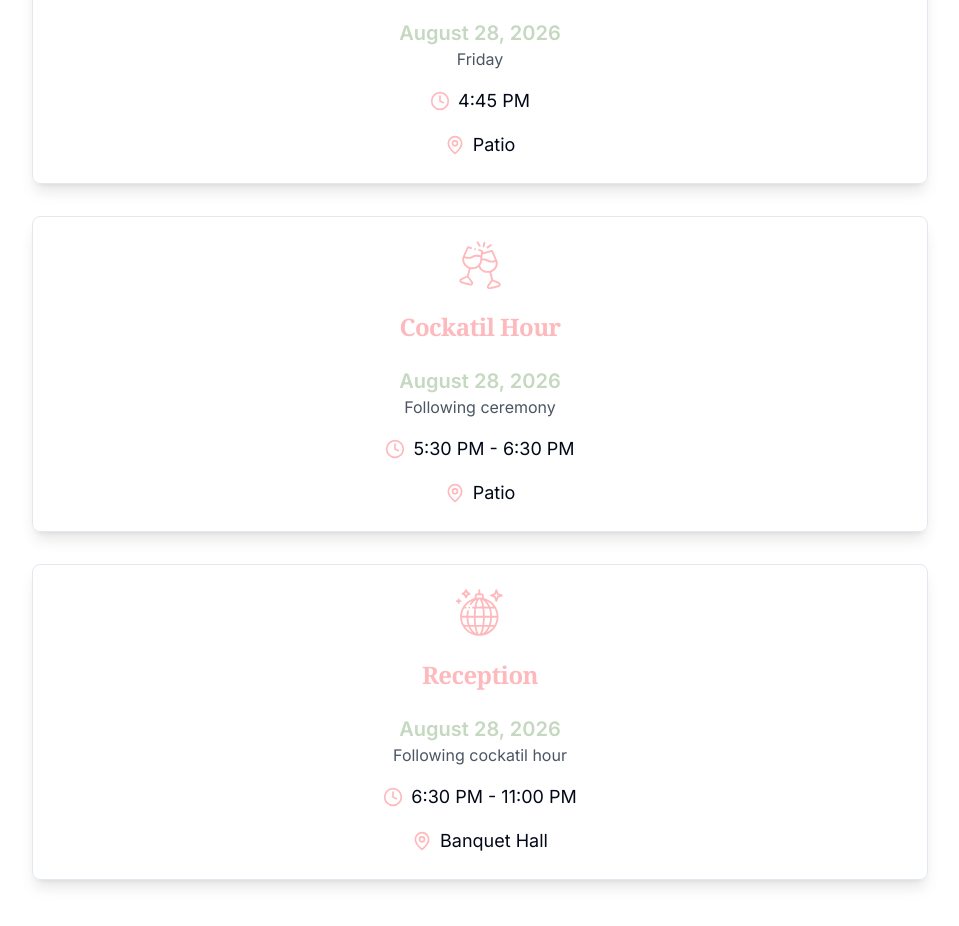
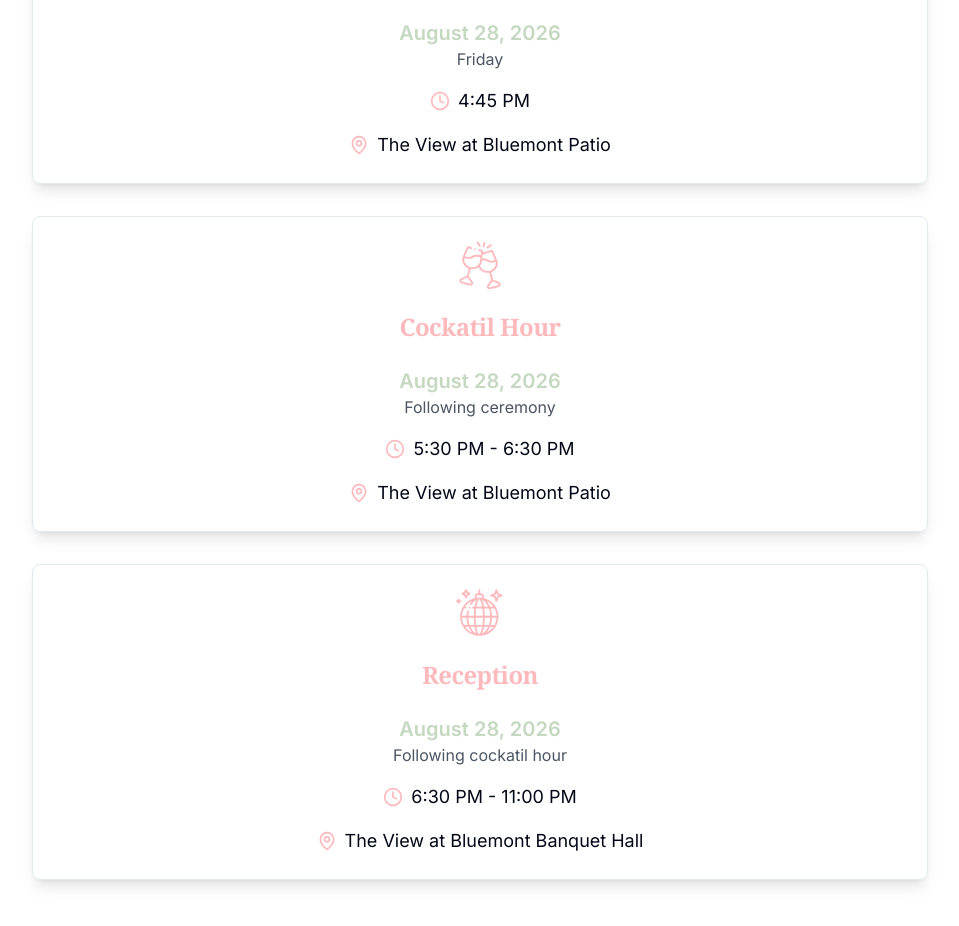
Before and after one commit to alexthoden/wedding-website, a React (Vite) app: page /details in a window 1280 px wide. Shown: the part 820-1746 px from the top of the page, without its empty margins (160-1119 px from the left). Built offline with nearby package versions, Linux system fonts and the light colour scheme.

Commit message:
update http

```diff
--- a/src/integrations/supabase/client.ts
+++ b/src/integrations/supabase/client.ts
@@ -2,8 +2,8 @@
 import { createClient } from '@supabase/supabase-js';
 import type { Database } from './types';
 
-const SUPABASE_URL = "https://cwkzwixvfydyimucgrjh.supabase.co";
-const SUPABASE_PUBLISHABLE_KEY = "eyJhbGciOiJIUzI1NiIsInR5cCI6IkpXVCJ9.eyJpc3MiOiJzdXBhYmFzZSIsInJlZiI6ImN3a3p3aXh2ZnlkeWltdWNncmpoIiwicm9sZSI6ImFub24iLCJpYXQiOjE3NTEyODkzMDMsImV4cCI6MjA2Njg2NTMwM30.jU5i3-jl7kAv4vuo6QWin-YjRshcvh6duc0eFmoKPQk";
+const SUPABASE_URL = "https://tireiqhsgftbsgwnauob.supabase.co";
+const SUPABASE_PUBLISHABLE_KEY = "sb_publishable_jObEJz7jhaVVk65d8PyqRQ_cMA520gG";
 
 // Import the supabase client like this:
 // import { supabase } from "@/integrations/supabase/client";
--- a/src/pages/DetailsPage.tsx
+++ b/src/pages/DetailsPage.tsx
@@ -93,7 +93,7 @@ const DetailsPage = () => {
             </h2>
             <p className="text-gray-600 text-lg">
               Everything you need to know about our wedding weekend.
-              Don't yell at me, this is just a draft :(
+              {/* Don't yell at me, this is just a draft :( */}
             </p>
           </div>
 
@@ -115,7 +115,7 @@ const DetailsPage = () => {
                 </div>
                 <div className="flex items-center justify-center space-x-2">
                   <MapPin className="w-5 h-5 text-wedding-coral" />
-                  <p className="text-lg">Backyard</p>
+                  <p className="text-lg">The View at Bluemont Patio</p>
                 </div>
                 <p className="text-gray-600">Join us for dinner, drinks, and yard games. Come as you are, we are excited to see you!</p>
               </CardContent>
@@ -138,7 +138,7 @@ const DetailsPage = () => {
                 </div>
                 <div className="flex items-center justify-center space-x-2">
                   <MapPin className="w-5 h-5 text-wedding-coral" />
-                  <p className="text-lg">Patio</p>
+                  <p className="text-lg">The View at Bluemont Patio</p>
                 </div>
                 {/* <p className="text-gray-600">12729 Ridgeside Rd, Bluemont, VA 20135</p> */}
               </CardContent>
@@ -161,7 +161,7 @@ const DetailsPage = () => {
                 </div>
                 <div className="flex items-center justify-center space-x-2">
                   <MapPin className="w-5 h-5 text-wedding-coral" />
-                  <p className="text-lg">Patio</p>
+                  <p className="text-lg">The View at Bluemont Patio</p>
                 </div>
                 {/* <p className="text-gray-600">Same location</p> */}
               </CardContent>
@@ -182,7 +182,7 @@ const DetailsPage = () => {
                 </div>
                 <div className="flex items-center justify-center space-x-2">
                   <MapPin className="w-5 h-5 text-wedding-coral" />
-                  <p className="text-lg">Banquet Hall</p>
+                  <p className="text-lg">The View at Bluemont Banquet Hall</p>
                 </div>
                 {/* <p className="text-gray-600">Same location</p> */}
               </CardContent>
--- a/src/pages/Home.tsx
+++ b/src/pages/Home.tsx
@@ -59,7 +59,7 @@ const Home = () => {
             <div className="bg-white/90 backdrop-blur-sm rounded-lg p-8 max-w-md mx-auto shadow-lg border border-wedding-peach">
               <p className="text-lg font-medium text-wedding-sage mb-2">Save the Date!</p>
               <p className="text-3xl font-serif font-bold text-wedding-coral mb-2">August 28, 2026</p>
-              <p className="text-gray-600">Bluemont, VA</p>
+              <p className="text-gray-600">19729 Ridgeside Rd, Bluemont, VA 20135</p>
             </div>
           </div>
         </div>
@@ -146,7 +146,7 @@ const Home = () => {
                   </div>
                   <div className="flex items-center justify-center space-x-2">
                     <MapPin className="w-5 h-5 text-wedding-coral" />
-                    <p className="text-lg">Bluemont</p>
+                    <p className="text-lg">The View at Bluemont</p>
                   </div>
                   {/* <p className="text-gray-600">12729 Ridgeside Rd, Bluemont, VA 20135</p> */}
                 </CardContent>
@@ -168,7 +168,7 @@ const Home = () => {
                   </div>
                   <div className="flex items-center justify-center space-x-2">
                     <MapPin className="w-5 h-5 text-wedding-coral" />
-                    <p className="text-lg">Banquet Hall</p>
+                    <p className="text-lg">The View at Bluemont Banquet Hall</p>
                   </div>
                   {/* <p className="text-gray-600">Same location</p> */}
                 </CardContent>
```
